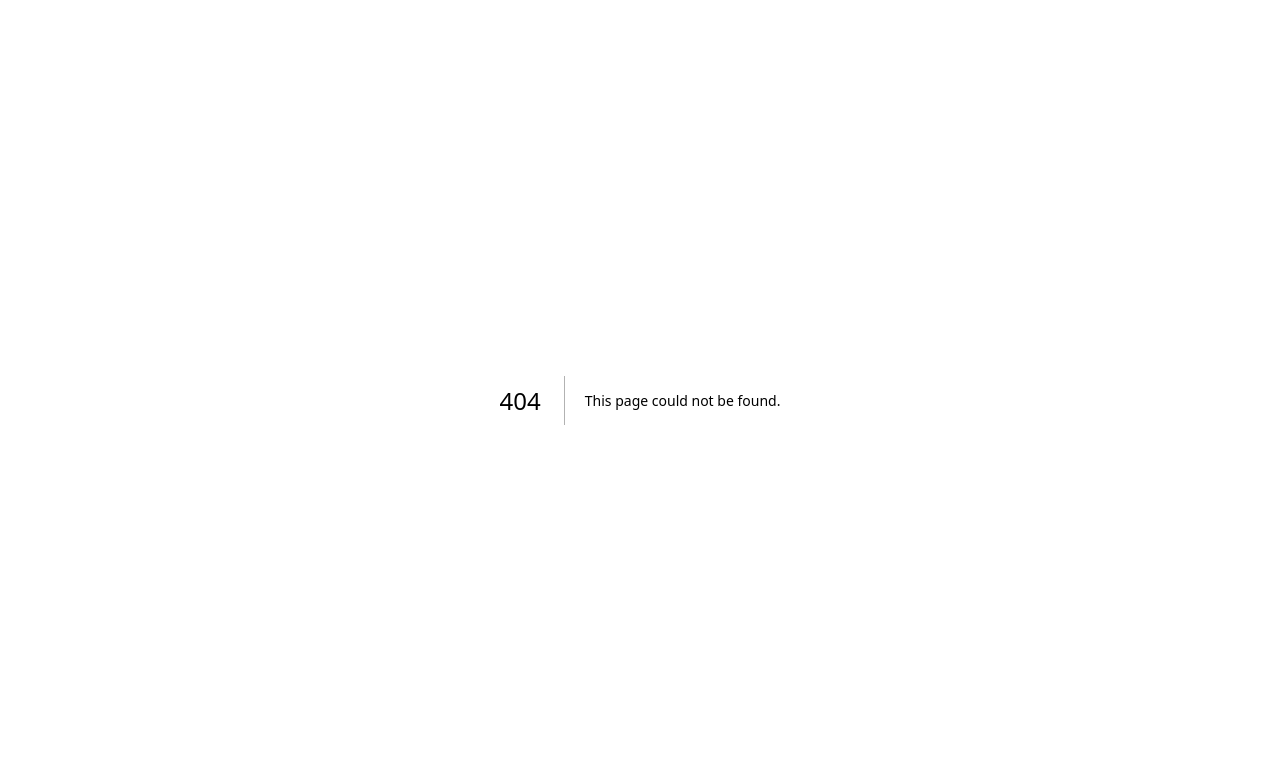
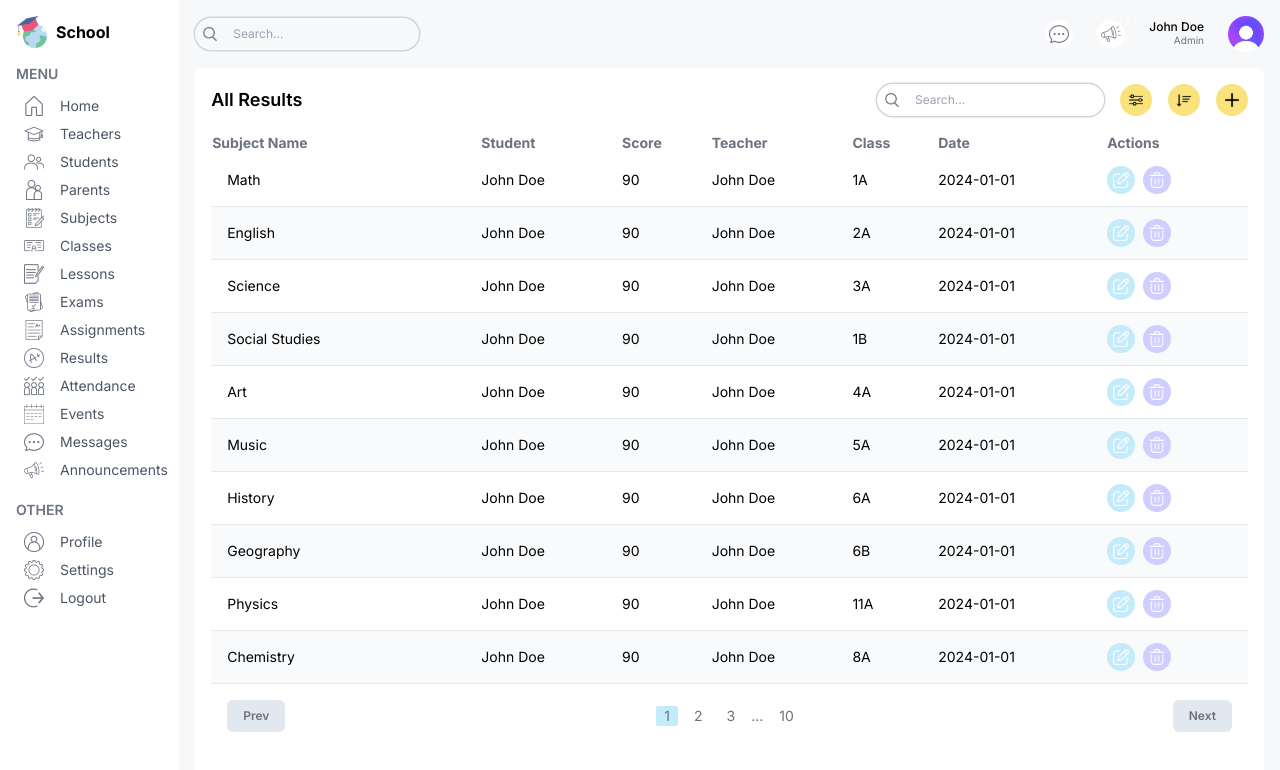
Before and after one commit to Nyakamba/school, a Next.js app: page /list/results in a window 1280 px wide. Before the commit this address had no page. Shown: the top 770 px of the page. Built offline with nearby package versions, Linux system fonts and the light colour scheme.

Commit message:
Build the results list page

```diff
--- /dev/null
+++ b/src/app/(dashboard)/list/results/page.tsx
@@ -0,0 +1,116 @@
+import Pagination from "@/components/Pagination";
+import Table from "@/components/Table";
+import TableSearch from "@/components/TableSearch";
+import { role, resultsData } from "@/lib/data";
+import Image from "next/image";
+import Link from "next/link";
+import React from "react";
+
+type Result = {
+  id: number;
+  subject: string;
+  class: string;
+  teacher: string;
+  student: string;
+  type: "exam" | "assignment";
+  score: number;
+  date: string;
+};
+
+const columns = [
+  {
+    header: "Subject Name",
+    accessor: "subject",
+  },
+  {
+    header: "Student ",
+    accessor: "student",
+  },
+  {
+    header: "Score",
+    accessor: "score",
+    className: "hidden md:table-cell",
+  },
+  {
+    header: "Teacher",
+    accessor: "teacher",
+    className: "hidden md:table-cell",
+  },
+  {
+    header: "Class",
+    accessor: "class",
+    className: "hidden md:table-cell",
+  },
+  {
+    header: "Date",
+    accessor: "date",
+    className: "hidden md:table-cell",
+  },
+
+  {
+    header: "Actions",
+    accessor: "actions",
+  },
+];
+const ResultListPage = () => {
+  const renderRow = (item: Result) => (
+    <tr
+      key={item.id}
+      className="border-b border-gray-200 even:bg-slate-50 text-sm hover:bg-purpleLight"
+    >
+      <td className="flex items-center gap-4 p-4">{item.subject}</td>
+      <td className="">{item.student}</td>
+      <td className="hidden md:table-cell">{item.score}</td>
+      <td className="hidden md:table-cell">{item.teacher}</td>
+      <td className="hidden md:table-cell">{item.class}</td>
+      <td className="hidden md:table-cell">{item.date}</td>
+
+      <td>
+        <div className="flex items-center gap-2">
+          <Link href={`/list/results/${item.id}`}>
+            <button className="w-7 h-7 flex items-center justify-center rounded-full bg-sky">
+              <Image src="/edit.png" alt="edit" width={16} height={16} />
+            </button>
+          </Link>
+          {role === "admin" && (
+            <button className="w-7 h-7 flex items-center justify-center rounded-full bg-purple">
+              <Image src="/delete.png" alt="edit" width={16} height={16} />
+            </button>
+          )}
+        </div>
+      </td>
+    </tr>
+  );
+  return (
+    <div className="bg-white p-4 rounded-md flex-1 m-4 mt-0 ">
+      {/* Top */}
+      <div className=" flex items-center justify-between">
+        <h1 className="hidden md:block text-lg font-semibold">All Results</h1>
+        <div className="flex flex-col md:flex-row items-center gap-4 w-full md:w-auto">
+          <TableSearch />
+          <div className="flex items-center gap-4  self-end">
+            <button className="w-8 h-8 flex items-center justify-center rounded-full bg-yellow">
+              <Image src="/filter.png" alt="add" width={14} height={14} />
+            </button>
+            <button className="w-8 h-8 flex items-center justify-center rounded-full bg-yellow">
+              <Image src="/sort.png" alt="add" width={14} height={14} />
+            </button>
+            {role === "admin" && (
+              <button className="w-8 h-8 flex items-center justify-center rounded-full bg-yellow">
+                <Image src="/plus.png" alt="add" width={14} height={14} />
+              </button>
+            )}
+          </div>
+        </div>
+      </div>
+
+      {/* List */}
+      <Table columns={columns} renderRow={renderRow} data={resultsData} />
+      {/* Pagination */}
+
+      <Pagination />
+    </div>
+  );
+};
+
+export default ResultListPage;
```
